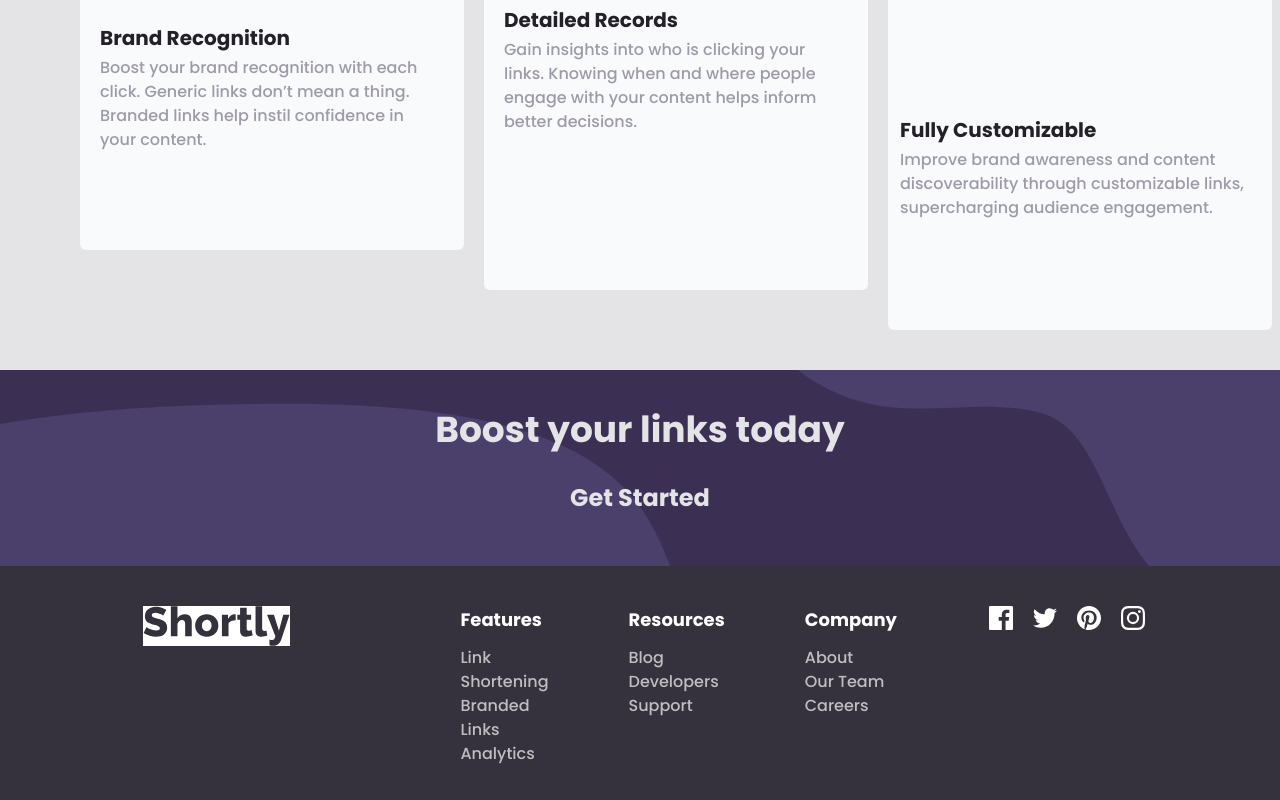
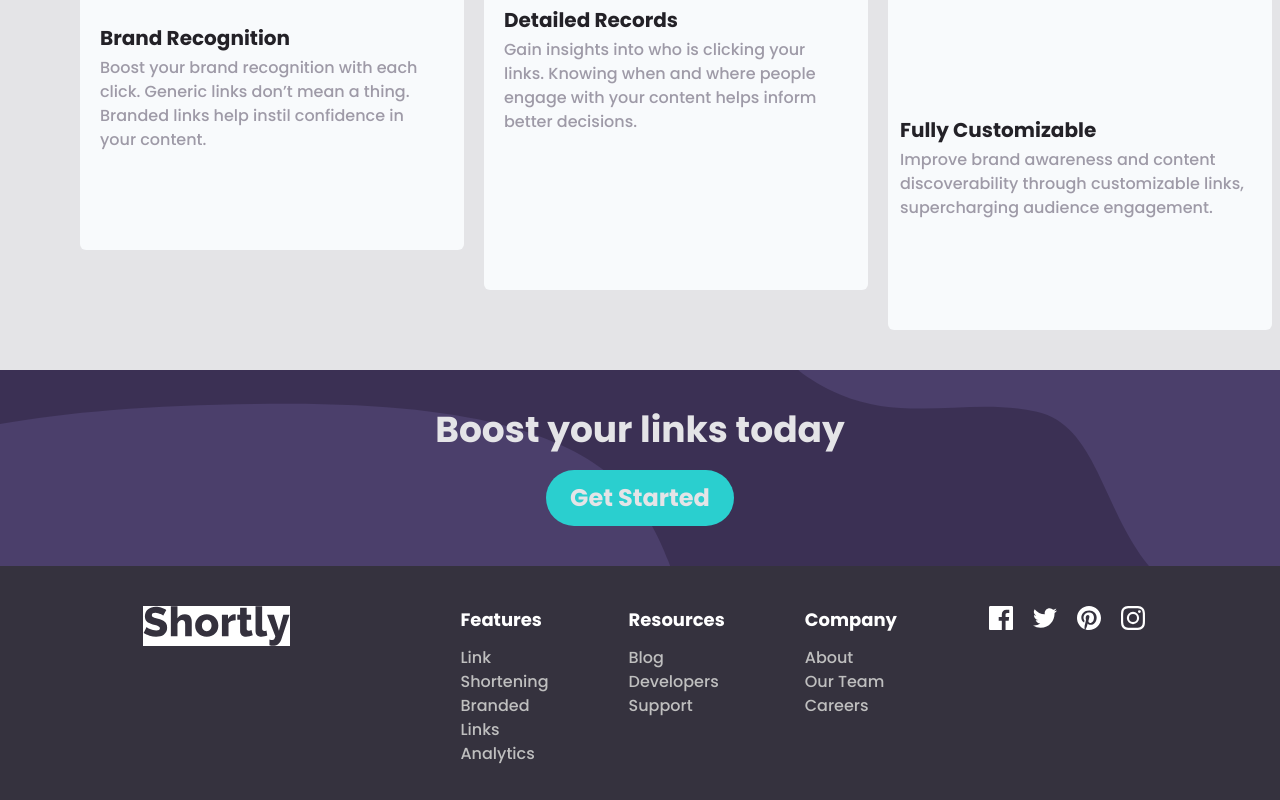
Before and after one commit to Maryahcee/URL-shortening-Api, a Vue app: page / in a window 1280 px wide. Shown: the part 1205-2005 px from the top of the page. Built offline with nearby package versions, Linux system fonts and the light colour scheme.

Commit message:
Update Boost.vue
change button background color

```diff
--- a/src/components/Boost.vue
+++ b/src/components/Boost.vue
@@ -2,7 +2,7 @@
   <div class="card max-w-full">
     <div class="p-10 max-w-full flex flex-col items-center justify-center bg-shorten-desktop bg-no-repeat  bg-cover bg-dark-violet font-['Poppins']">
         <h3 class=" text-zinc-200  text-center text-4xl font-extrabold pb-5 ">Boost your links today</h3>
-        <button class="bg-cyan text-zinc-200 text-2xl font-semibold  rounded-full py-3 px-6">Get Started</button>
+        <button class="bg-Cyan text-zinc-200 text-2xl font-semibold  rounded-full py-3 px-6">Get Started</button>
     </div>
   </div>
 </template>
```
